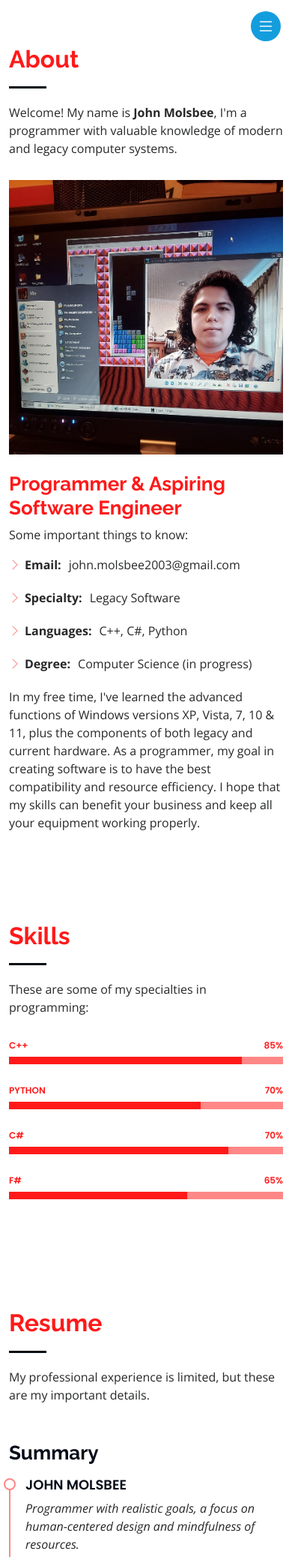
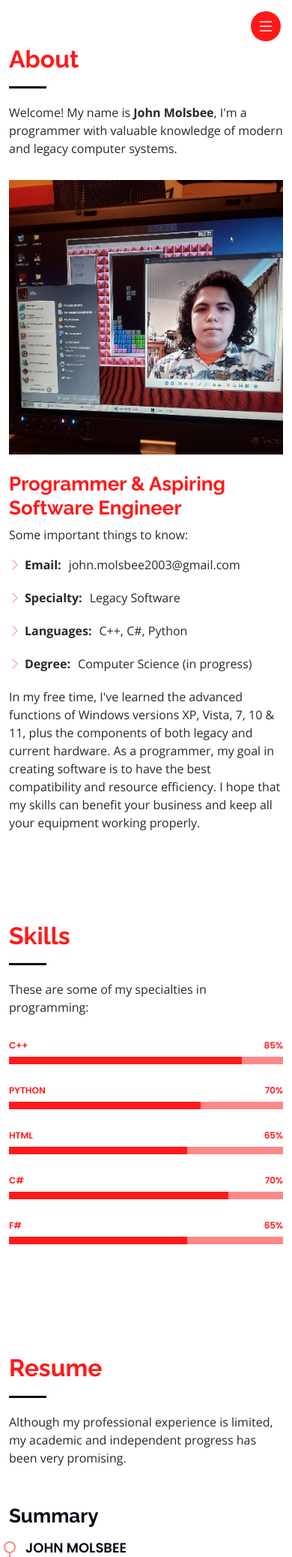
Before and after one commit to WindowsVistaShill/WebAppActual-master, a Flask app: page / in a window 390 px wide. Shown: the top 2076 px of the page at 75% size. Run offline with Flask 2, Linux system fonts and the light colour scheme; some libraries are stand-ins or nearby versions.

Commit message:
Content Finalization + Orange Mobile Nav Button

```diff
--- a/static/css/style.css
+++ b/static/css/style.css
@@ -203,7 +203,7 @@ h6 {
   font-size: 24px;
   transition: all 0.4s;
   outline: none !important;
-  background-color: #149ddd;
+  background-color: #ff1919;
   color: #fff;
   width: 40px;
   height: 40px;
--- a/templates/index.html
+++ b/templates/index.html
@@ -184,6 +184,13 @@
                 <div class="progress-bar" role="progressbar" aria-valuenow="70" aria-valuemin="0" aria-valuemax="100"></div>
               </div>
             </div>
+
+            <div class="progress">
+              <span class="skill">HTML <i class="val">65%</i></span>
+              <div class="progress-bar-wrap">
+                <div class="progress-bar" role="progressbar" aria-valuenow="65" aria-valuemin="0" aria-valuemax="100"></div>
+              </div>
+            </div>
           </div>
 
           <div class="col-lg-6" data-aos="fade-up" data-aos-delay="100">
@@ -199,6 +206,7 @@
               <span class="skill">F# <i class="val">65%</i></span>
               <div class="progress-bar-wrap">
                 <div class="progress-bar" role="progressbar" aria-valuenow="65" aria-valuemin="0" aria-valuemax="100"></div>
+              </div>
               </div>
             </div>
             </div>
@@ -216,7 +224,7 @@
 
         <div class="section-title">
           <h2>Resume</h2>
-          <p>My professional experience is limited, but these are my important details.</p>
+          <p>Although my professional experience is limited, my academic and independent progress has been very promising.</p>
         </div>
 
         <div class="row">
@@ -280,7 +288,7 @@
 
         <div class="section-title">
           <h2>Services</h2>
-          <p>My services are limited, but here are some of them.</p>
+          <p>My list of services includes (but will not be limited to) the following:</p>
         </div>
 
         <div class="row">
```
